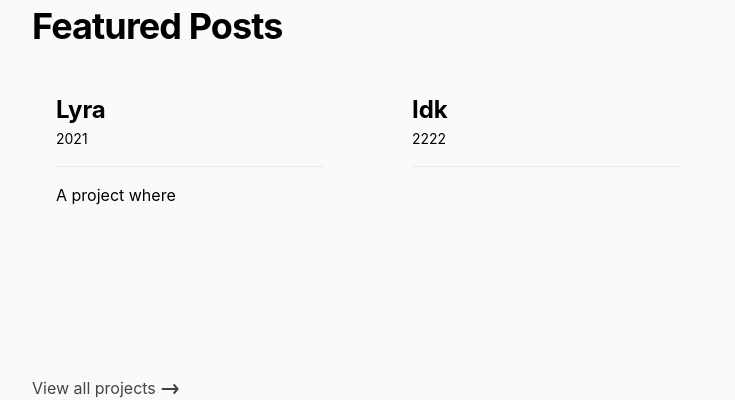
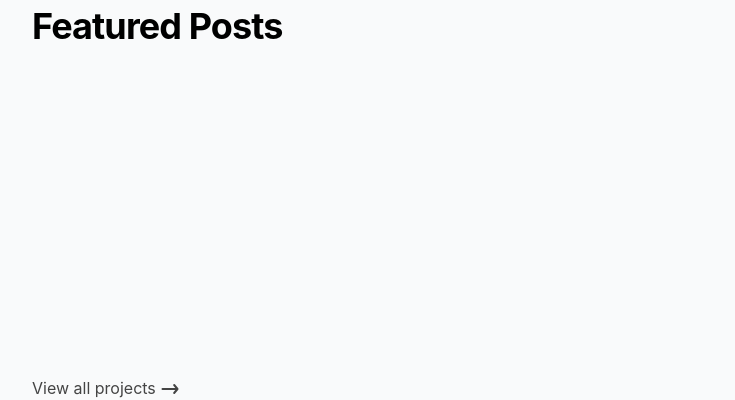
Before and after one commit to VladCuciureanu/Portfolio, a Next.js app: page / in a window 1280 px wide. Shown: the part 334-734 px from the top of the page, without its empty margins (272-1007 px from the left). Built offline with nearby package versions, Linux system fonts and the light colour scheme; no server answers.

Commit message:
:ambulance: Temporarily removed Projects

```diff
--- a/pages/index.tsx
+++ b/pages/index.tsx
@@ -38,10 +38,10 @@ const Home: NextPage = () => {
       </h3>
       <div className="flex gap-6 flex-col">
         <div className="flex flex-row justify-between w-full gap-10 max-w-2xl max-h-full h-[17rem]">
-          <Project name="Lyra" color="green" year="2021">
+          {/* <Project name="Lyra" color="green" year="2021">
             A project where
           </Project>
-          <Project name="Idk" color="purple" year="2222"></Project>
+          <Project name="Idk" color="purple" year="2222"></Project> */}
         </div>
       </div>
       <Link href="https://github.com/VladCuciureanu">
```
